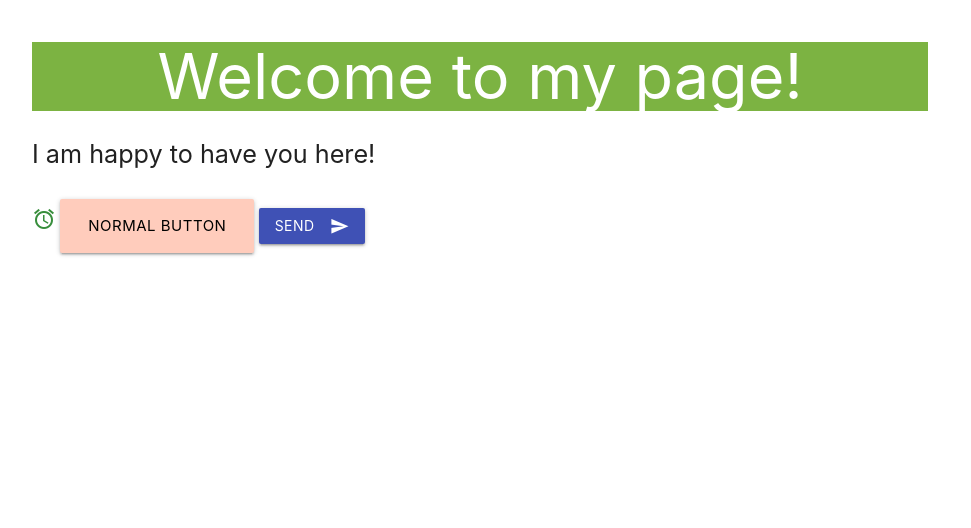
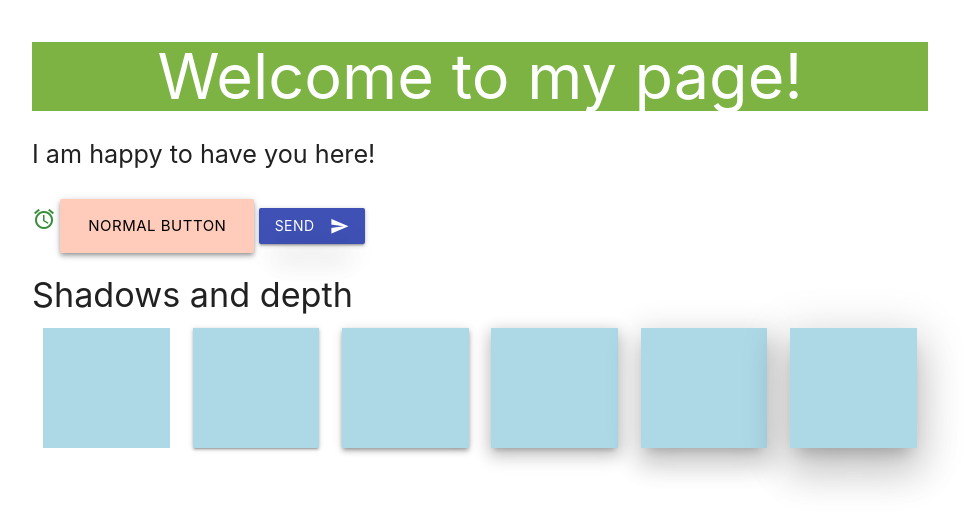
Before and after one commit to anitalakhadze/learning_log, a Django app: page / in a window 1280 px wide. Shown: the top 528 px of the page, without its empty margins (160-1131 px from the left). Run offline with Django 3.2, Linux system fonts and the light colour scheme.

Commit message:
depth & shadow practice

```diff
--- a/welcome/templates/welcome/index.html
+++ b/welcome/templates/welcome/index.html
@@ -7,8 +7,12 @@
     <!--Import materialize.css-->
     <!-- Compiled and minified CSS -->
     <link rel="stylesheet" href="https://cdnjs.cloudflare.com/ajax/libs/materialize/1.0.0/css/materialize.min.css">
-    <!-- Compiled and minified JavaScript -->
-    <script src="https://cdnjs.cloudflare.com/ajax/libs/materialize/1.0.0/js/materialize.min.js"></script>
+    <style>
+        .col > div {
+            background: lightblue;
+            height: 120px;
+        }
+    </style>
     <title>Welcome</title>
 </head>
 <body>
@@ -17,12 +21,37 @@
         <h1 class="light-green darken-1 white-text center-align ">Welcome to my page!</h1>
         <p class="flow-text">I am happy to have you here!</p>
         <i class="material-icons green-text text-darken-2">alarm</i>
-        <a href="#" class='btn-large deep-orange lighten-4 black-text waves-effect waves-light'>Normal Button</a>
+        <a href="#" class='btn-large deep-orange lighten-4 black-text waves-effect waves-light z-depth-2'>Normal Button</a>
         <a href="#" class="btn indigo">
             <span>Send</span>
             <i class="material-icons right">send</i>
+            <div class="z-depth-4"></div>
         </a>
+        <h4>Shadows and depth</h4>
+        <div class="row">
+            <div class="col s2">
+                <div></div>
+            </div>
+            <div class="col s2">
+                <div class="z-depth-1"></div>
+            </div>
+            <div class="col s2">
+                <div class="z-depth-2"></div>
+            </div>
+              <div class="col s2">
+            <div class="z-depth-3"></div>
+              </div>
+            <div class="col s2">
+                <div class="z-depth-4"></div>
+            </div>
+            <div class="col s2">
+                <div class="z-depth-5"></div>
+            </div>
+        </div>
+
     </div>
-
+    <script src="https://code.jquery.com/jquery-3.5.1.min.js"></script>
+    <!-- Compiled and minified JavaScript -->
+    <script src="https://cdnjs.cloudflare.com/ajax/libs/materialize/1.0.0/js/materialize.min.js"></script>
 </body>
 </html>
```
